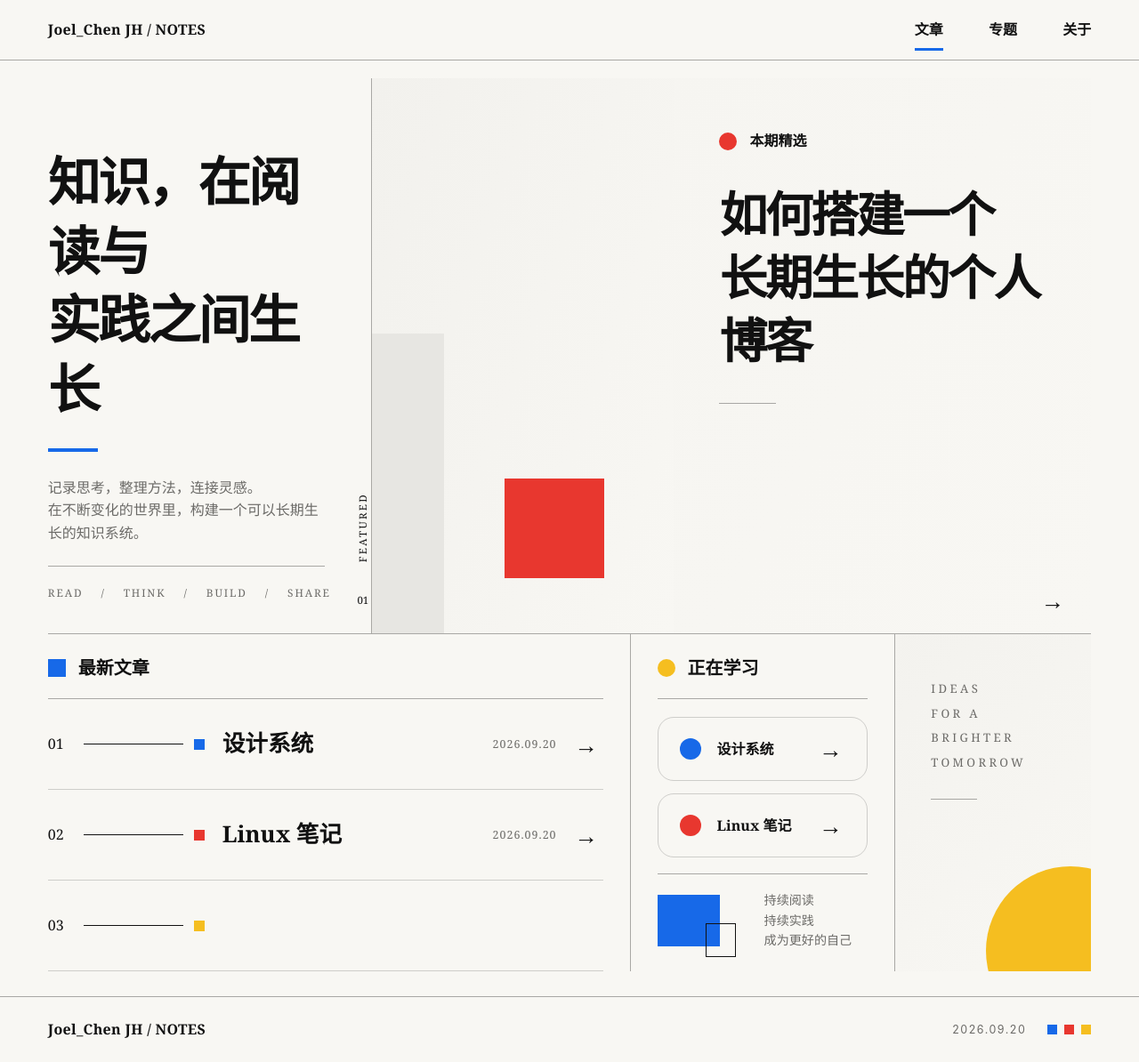
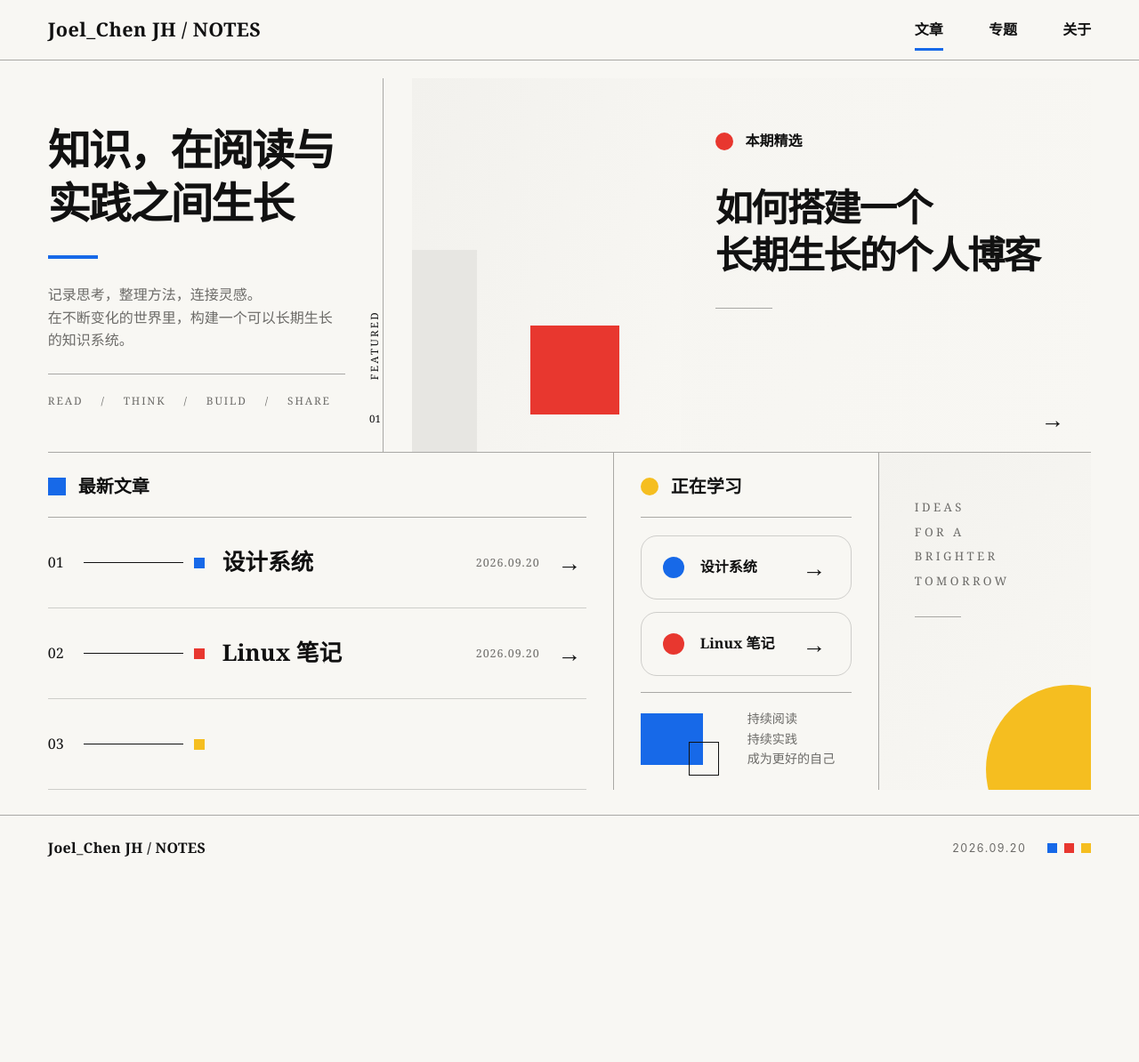
Before and after one commit to cjhnb123/cjhnb123.github.io, a Jekyll site: the page built from index.html, in a window 1280 px wide. Shown: the whole page at 89% size. Built offline with Jekyll 4.4.1, drawn with Linux system fonts in a browser that asks for light colours; after the commit the page ends 990 px from its top, so only the background shows below that.

Commit message:
fix: align homepage with approved reference

```diff
--- a/_sass/_responsive.scss
+++ b/_sass/_responsive.scss
@@ -2,6 +2,49 @@
   .home-hero,
   .home-content {
     width: 100%;
+  }
+
+  .site-brand {
+    font-size: 1.35rem;
+  }
+
+  .home-hero {
+    grid-template-columns: minmax(320px, 0.95fr) minmax(0, 2fr);
+  }
+
+  .intro {
+    padding: clamp(50px, 3.7vw, 58px) clamp(34px, 3.3vw, 52px) 36px 0;
+  }
+
+  .intro__title,
+  .featured__title {
+    line-height: 1.26;
+  }
+
+  .intro__title {
+    font-size: clamp(3rem, 3.55vw, 3.5rem);
+  }
+
+  .feature-art {
+    margin-left: 32px;
+  }
+
+  .featured__copy {
+    padding: 58px clamp(34px, 3vw, 48px) 42px;
+  }
+
+  .featured__title {
+    font-size: clamp(2.65rem, 3.25vw, 3.2rem);
+  }
+
+  .home-content {
+    grid-template-columns: minmax(0, 1.6fr) minmax(260px, 0.75fr) minmax(220px, 0.6fr);
+  }
+}
+
+@media (min-width: 1500px) {
+  .page-shell {
+    padding-inline: 0;
   }
 }
 
@@ -53,6 +96,9 @@
   }
 
   .site-brand {
+    display: flex;
+    min-height: 44px;
+    align-items: center;
     overflow-wrap: anywhere;
   }
 
```
Also changed, not shown: test/homepage-contract.test.mjs (+1 -0 lines).
